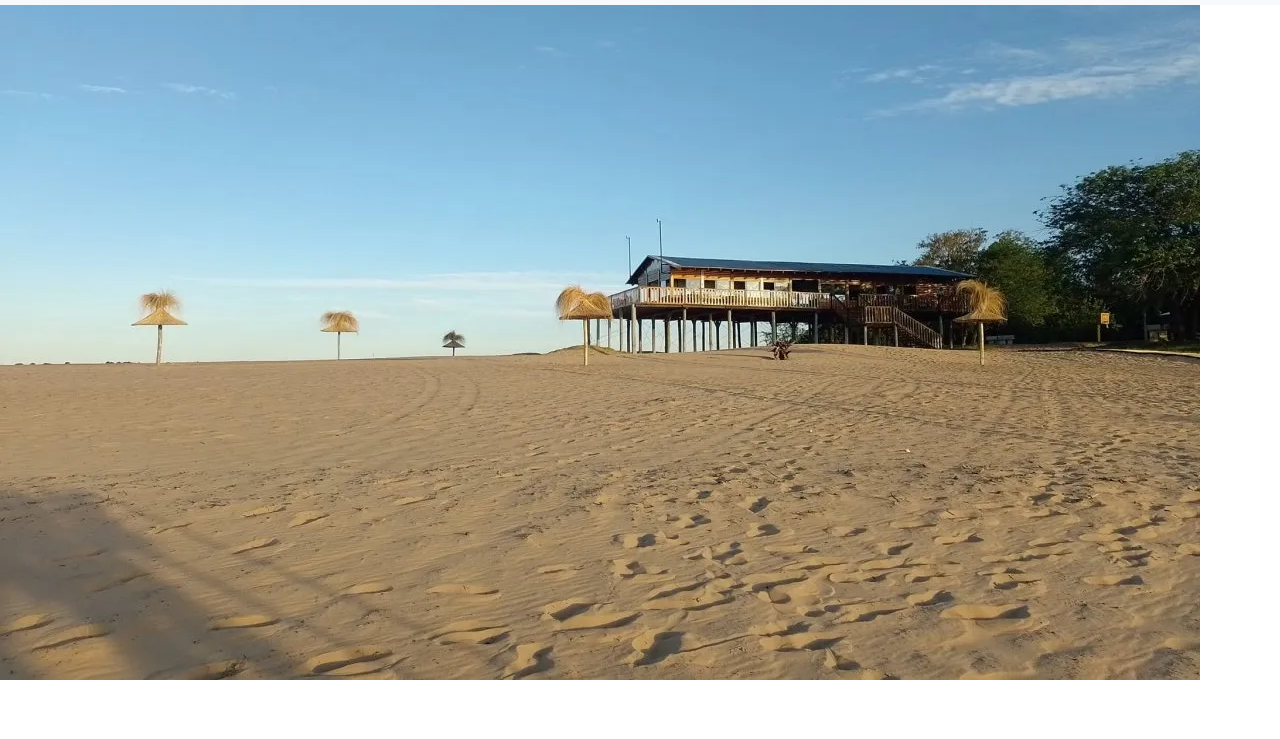
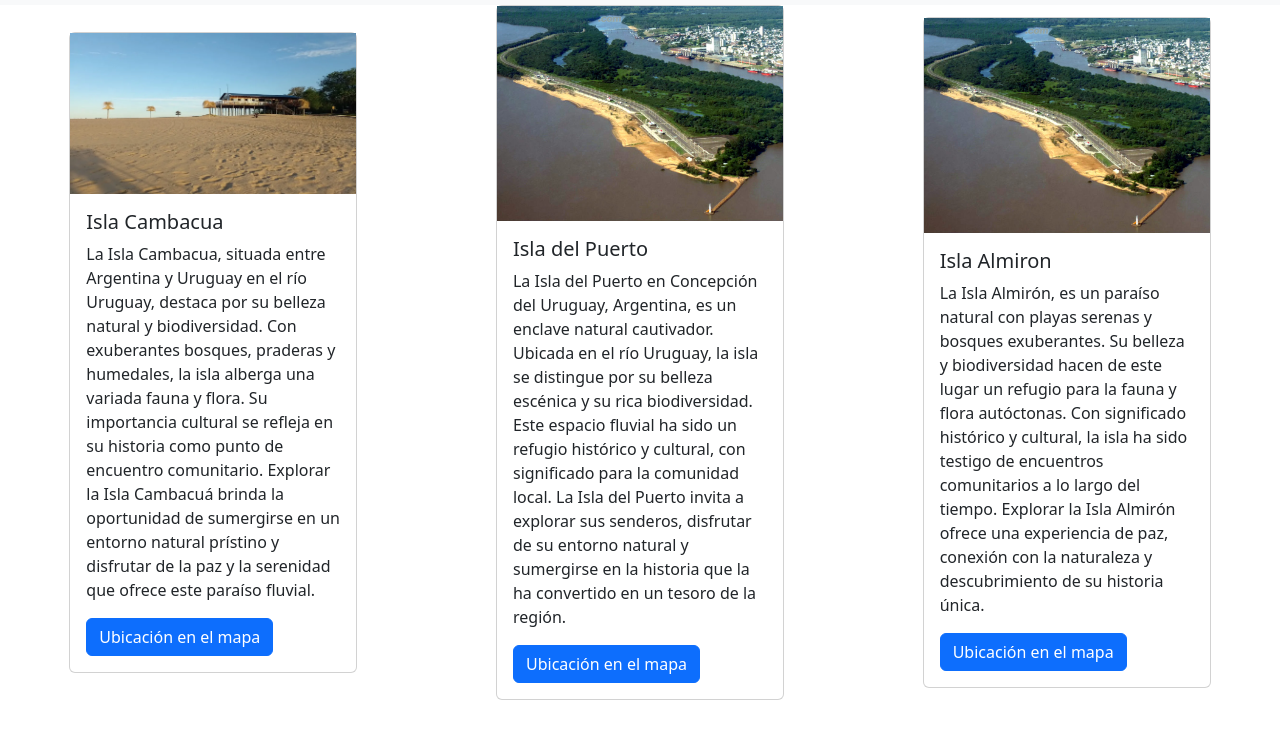
Before and after one commit to Alan680/MarinAppRU, a plain HTML site: page index.html in a window 1280 px wide. Shown: the part 51-790 px from the top of the page. Drawn offline with nearby package versions, Linux system fonts and the light colour scheme.

Commit message:
Index casi terminado

```diff
--- a/css/index.css
+++ b/css/index.css
@@ -1,6 +1,26 @@
-body,html {
-    .cambacua {
-        padding: auto;
-        size: 5px;;
-    }
-  }
+/* Estilo para el cuerpo (body) */
+body {
+    margin: 0; /* Elimina los márgenes predeterminados del cuerpo */
+    overflow: hidden; /* Evita el desplazamiento horizontal si la imagen es más grande que la ventana del navegador */
+    position: relative;
+}
+
+/* Estilo para la clase Cambacua */
+.Cambacua {
+    width: 100%; /* Ocupa el 100% del ancho del contenedor */
+    height: 100%; /* Ocupa el 100% de la altura de la ventana */
+    object-fit: cover; /* Ajusta la imagen para cubrir completamente el contenedor manteniendo la relación de aspecto */
+
+}
+.informacion_general {
+    position: absolute; /* Establece el posicionamiento absoluto */
+    top: 10%; /* Alinea desde la mitad superior del contenedor */
+    left: 50%; /* Alinea desde la mitad izquierda del contenedor */
+    transform: translate(-50%, -10%); /* Centra el contenedor */
+    color: black; /* Cambia el color del texto para que sea legible sobre la imagen */
+    text-align: center; /* Centra el texto horizontalmente */
+    text-decoration: solid;
+}
+.card{
+    margin: auto;
+}
--- a/index.html
+++ b/index.html
@@ -44,7 +44,46 @@
 </nav>
 
 <body>
-  <img class="Cambacua" src="./images/entre-rios-isla-cambacua-c-del-uy-3jpg.webp" alt="Isla Cambacua">
+
+    <div class="d-flex flex-row">
+
+        <div class="card" style="width: 18rem;">
+            <img class="Cambacua" src="./images/entre-rios-isla-cambacua-c-del-uy-3jpg.webp" alt="Isla Cambacua">
+            <div class="card-body">
+            <h5 class="card-title">Isla Cambacua</h5>
+            <p class="card-text">La Isla Cambacua, situada entre Argentina y Uruguay en el río Uruguay, destaca por su belleza natural
+                y biodiversidad. Con exuberantes bosques, praderas y humedales, la isla alberga una variada fauna y flora. Su
+                importancia cultural se refleja en su historia como punto de encuentro comunitario. Explorar la Isla Cambacuá brinda
+                la oportunidad de sumergirse en un entorno natural prístino y disfrutar de la paz y la serenidad que ofrece este paraíso
+                 fluvial.</p>
+            <a href="https://www.google.com/maps/place/Isla+Cambacua/@-32.4975431,-58.237249,14z/data=!4m6!3m5!1s0x95afc2ace03e23d5:0xa6db590023f2a41d!8m2!3d-32.5827778!4d-58.1877778!16s%2Fg%2F11bx55_6k8?hl=es&entry=ttu" class="btn btn-primary">Ubicación en el mapa</a>
+            </div>
+        </div>
+        <div class="card" style="width: 18rem;">
+            <img class="puerto" src="./images/isla-del-puerto.jpg" alt="Isla Cambacua">
+            <div class="card-body">
+            <h5 class="card-title">Isla del Puerto</h5>
+            <p class="card-text">La Isla del Puerto en Concepción del Uruguay, Argentina, es un enclave natural cautivador. Ubicada en
+                el río Uruguay, la isla se distingue por su belleza escénica y su rica biodiversidad. Este espacio fluvial ha sido un
+                refugio histórico y cultural, con significado para la comunidad local. La Isla del Puerto invita a explorar sus
+                senderos, disfrutar de su entorno natural y sumergirse en la historia que la ha convertido en un tesoro de la región.</p>
+            <a href="https://www.google.com/maps/place/Isla+Del+Puerto+costanera+De+Concepci%C3%B3n+Del+Uruguay+Entre+Rios/@-32.505161,-58.2298449,14z/data=!4m6!3m5!1s0x95afda45ccb1d2bb:0xbd95f572387ff50e!8m2!3d-32.4945064!4d-58.2208708!16s%2Fg%2F11bxdtb6fn?hl=es&entry=ttu" class="btn btn-primary">Ubicación en el mapa</a>
+            </div>
+        </div>
+        <div class="card" style="width: 18rem;">
+            <img class="puerto" src="./images/isla-del-puerto.jpg" alt="Isla Cambacua">
+            <div class="card-body">
+            <h5 class="card-title">Isla Almiron</h5>
+            <p class="card-text"> La Isla Almirón, es un paraíso natural con playas serenas y bosques exuberantes.
+                Su belleza y biodiversidad hacen de este lugar un refugio para la fauna y flora autóctonas. Con significado histórico y
+                 cultural, la isla ha sido testigo de encuentros comunitarios a lo largo del tiempo. Explorar la Isla Almirón ofrece una
+                  experiencia de paz, conexión con la naturaleza y descubrimiento de su historia única.
+            </p>
+            <a href="https://www.google.com/maps/place/Isla+Almir%C3%B3n+Chico/@-32.3913188,-58.1916796,5395m/data=!3m1!1e3!4m6!3m5!1s0x95afcf96b2bae467:0x58d5fa561b9905bd!8m2!3d-32.3972388!4d-58.1885106!16s%2Fg%2F11mwzk2q9s?hl=es&entry=ttu" class="btn btn-primary">Ubicación en el mapa</a>
+            </div>
+        </div>
+
+    </div>
 
 
 </body>
```
Also changed, not shown: images/fondo.jpg (added), images/isla-del-puerto.jpg (added).
